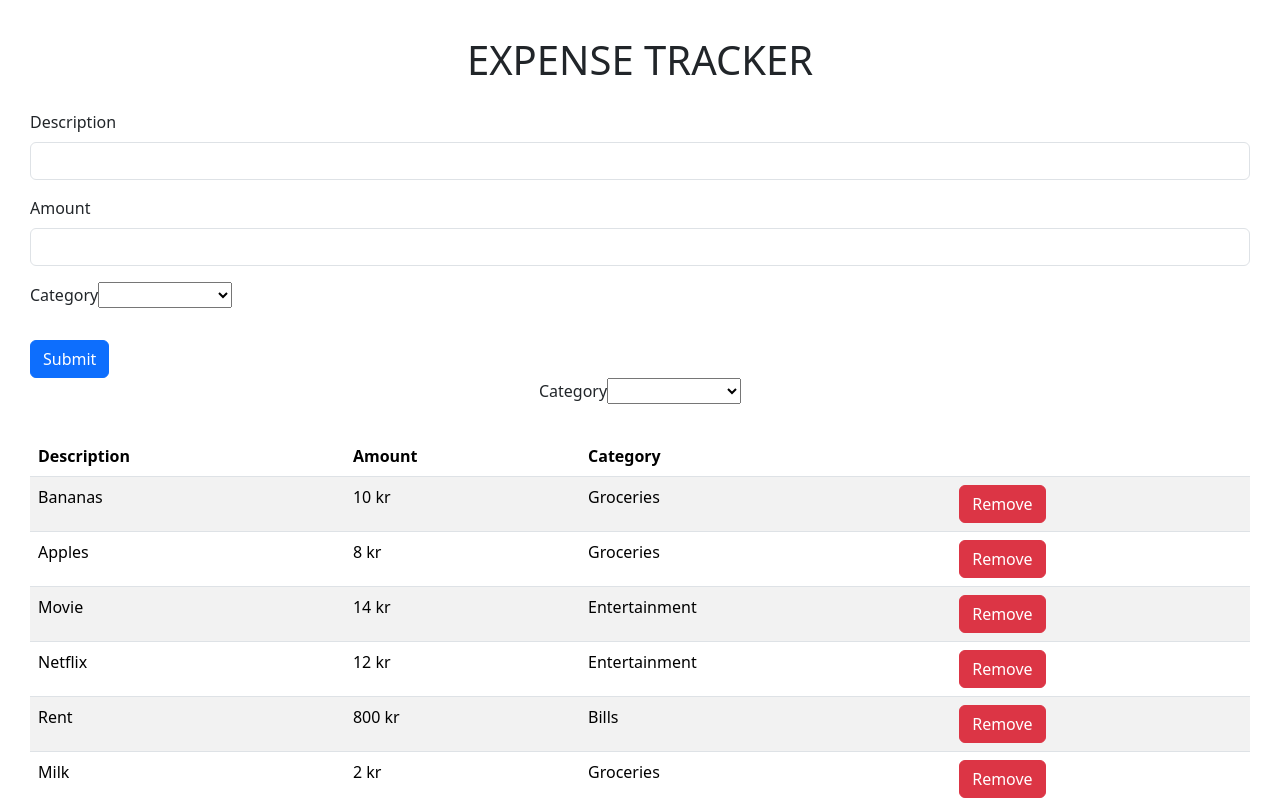
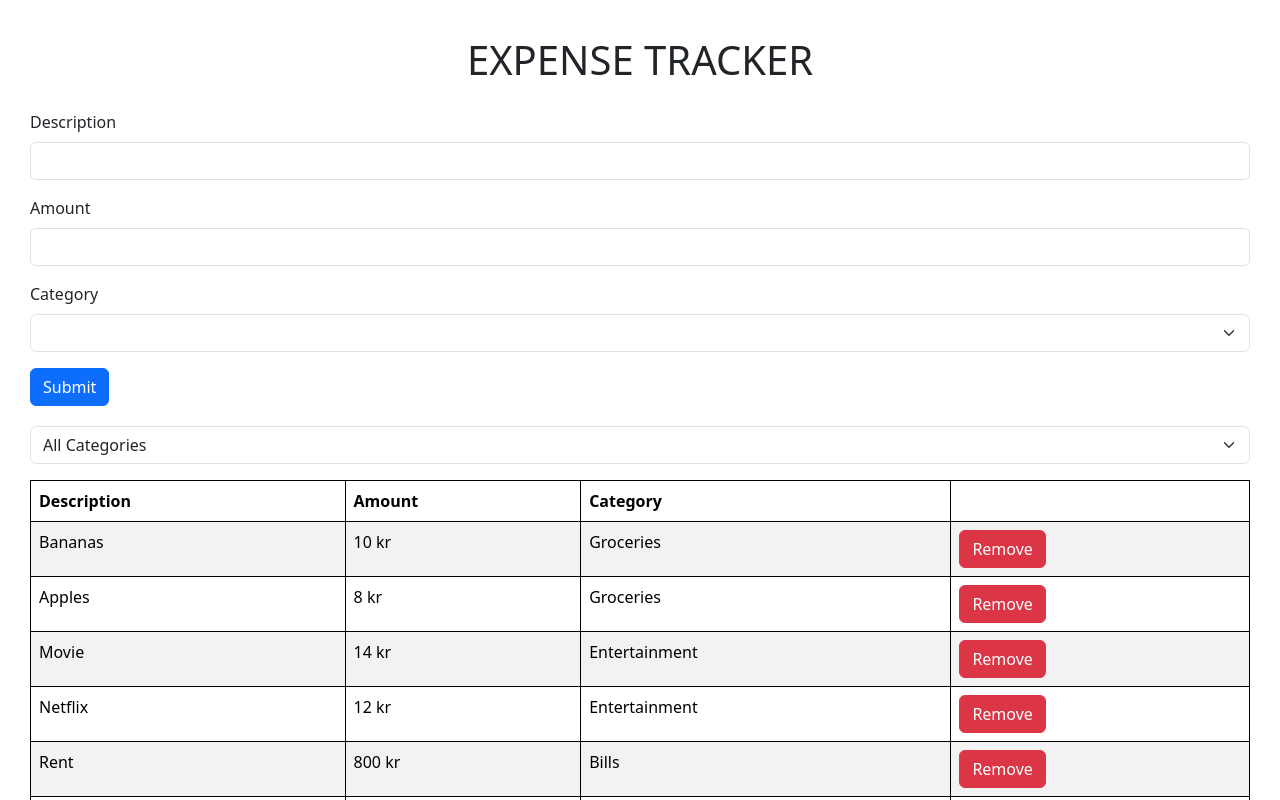
Before and after one commit to hugosundberg/expenseTracker, a React (Vite) app: page / in a window 1280 px wide. Shown: the top 800 px of the page. Built offline with nearby package versions, Linux system fonts and the light colour scheme.

Commit message:
tableWrapper

```diff
--- a/src/components/ExpenseList/ExpenseList.module.css
+++ b/src/components/ExpenseList/ExpenseList.module.css
@@ -1,4 +1,7 @@
-
+.tableWrapper {
+  width: 100%;
+  padding-top: 20px;
+}
 
 table {
   border-collapse: collapse;
--- a/src/components/ExpenseList/ExpenseList.tsx
+++ b/src/components/ExpenseList/ExpenseList.tsx
@@ -1,4 +1,5 @@
 import "bootstrap/dist/css/bootstrap.min.css";
+import styles from "./ExpenseList.module.css";
 
 interface Expense {
   description: string;
@@ -23,23 +24,20 @@ const ExpenseList = ({ listItems, onClick }: Props) => {
 
   return (
     <>
+      <div className={styles.tableWrapper}>
         <div className="mb-3">
-        <label htmlFor="category" className="form-label">
-          Category
-        </label>
           <select
             id="category"
             onChange={filterExpensesByCategory}
-          className="custom-select custom-select-lg mb-3"
+            className="form-select"
           >
-          <option value=""></option>
+            <option value="All Categories">All Categories</option>
             <option value="Groceries">Groceries</option>
             <option value="Bills">Bills</option>
             <option value="Entertainment">Entertainment</option>
             <option value="Transportation">Transportation</option>
           </select>
         </div>
-
         <table className="table table-striped">
           <thead>
             <tr>
@@ -73,6 +71,7 @@ const ExpenseList = ({ listItems, onClick }: Props) => {
             </tr>
           </tbody>
         </table>
+      </div>
     </>
   );
 };
--- a/src/components/Form/Form.tsx
+++ b/src/components/Form/Form.tsx
@@ -47,11 +47,7 @@ const Form = ({ onAdd }: Props) => {
         <label htmlFor="category" className="form-label">
           Category
         </label>
-        <select
-          {...register("category")}
-          id="category"
-          className="custom-select custom-select-lg mb-3"
-        >
+        <select {...register("category")} id="category" className="form-select">
           <option value=""></option>
           <option value="Groceries">Groceries</option>
           <option value="Bills">Bills</option>
```
Lines whose indentation alone changed are shown as unchanged.
